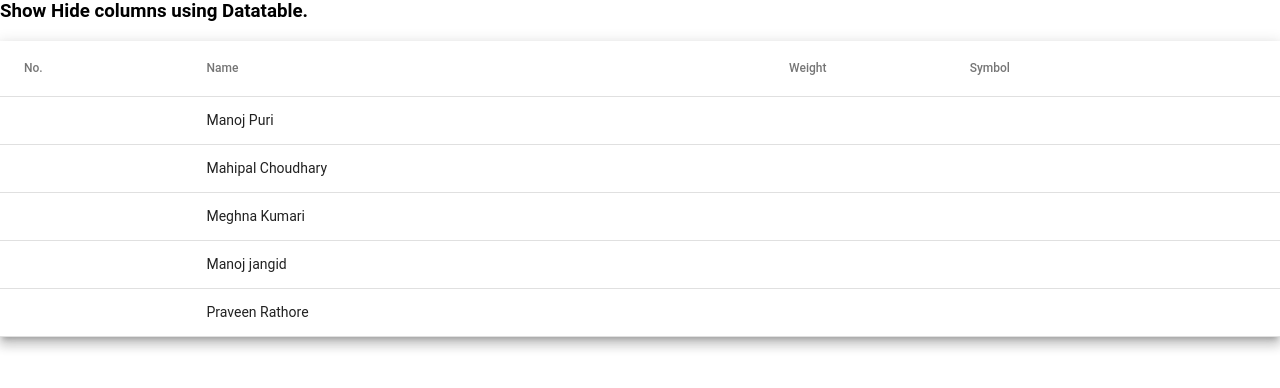
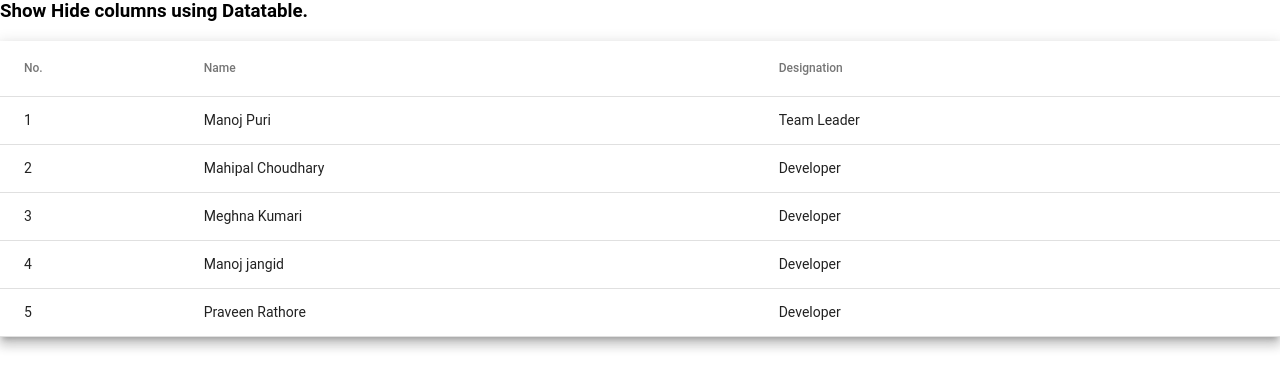
Before and after one commit to choudharymahipal/ShowHide_Column, an Angular app: page / in a window 1280 px wide. Shown: the top 388 px of the page. Built offline with nearby package versions, Linux system fonts and the light colour scheme.

Commit message:
2 files modified

```diff
--- a/src/app/app.component.html
+++ b/src/app/app.component.html
@@ -7,9 +7,9 @@
         The actual rendered columns are set as a property on the row definition" -->
 
   <!-- Position Column -->
-  <ng-container matColumnDef="position">
+  <ng-container matColumnDef="id">
     <th mat-header-cell *matHeaderCellDef> No. </th>
-    <td mat-cell *matCellDef="let element"> {{element.position}} </td>
+    <td mat-cell *matCellDef="let element"> {{element.id}} </td>
   </ng-container>
 
   <!-- Name Column -->
@@ -19,23 +19,13 @@
   </ng-container>
 
   <!-- Weight Column -->
-  <ng-container matColumnDef="weight">
-    <th mat-header-cell *matHeaderCellDef> Weight </th>
-    <td mat-cell *matCellDef="let element"> {{element.weight}} </td>
+  <ng-container matColumnDef="Designation">
+    <th mat-header-cell *matHeaderCellDef> Designation </th>
+    <td mat-cell *matCellDef="let element"> {{element.Designation}} </td>
   </ng-container>
 
-  <!-- Symbol Column -->
-  <ng-container matColumnDef="symbol">
-    <th mat-header-cell *matHeaderCellDef> Symbol </th>
-    <td mat-cell *matCellDef="let element"> {{element.symbol}} </td>
-  </ng-container>
+
 
   <tr mat-header-row *matHeaderRowDef="displayedColumns"></tr>
   <tr mat-row *matRowDef="let row; columns: displayedColumns;"></tr>
 </table>
-
-
-
-<!-- Copyright 2019 Google LLC. All Rights Reserved.
-    Use of this source code is governed by an MIT-style license that
-    can be found in the LICENSE file at http://angular.io/license -->
--- a/src/app/app.component.ts
+++ b/src/app/app.component.ts
@@ -7,17 +7,17 @@ import { Component } from "@angular/core";
 })
 export class AppComponent {
   name = "Angular";
-  displayedColumns: string[] = ["position", "name", "weight", "symbol"];
+  displayedColumns: string[] = ["id", "name", "Designation"];
   dataSource = ELEMENT_DATA;
 }
 
-export interface PeriodicElement {
+export interface EmpData {
   id:number;
   name: string;
   Designation: string;
 }
 
-const ELEMENT_DATA: PeriodicElement[] = [
+const ELEMENT_DATA: EmpData[] = [
   { id: 1, name: "Manoj Puri", Designation: "Team Leader"},
   { id: 2, name: "Mahipal Choudhary", Designation: "Developer"},
   { id: 3, name: "Meghna Kumari", Designation: "Developer"},
```
